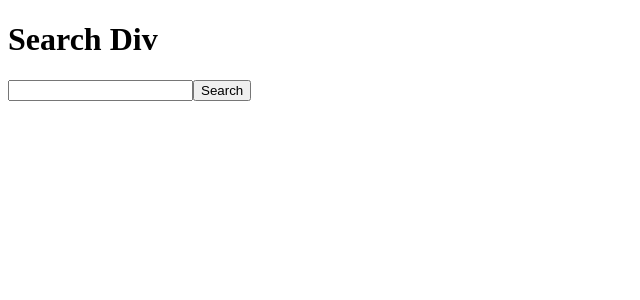
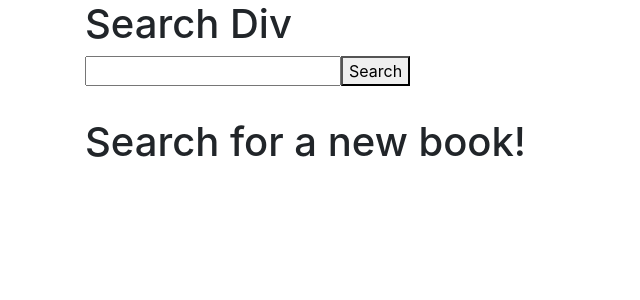
Before and after one commit to JEmnetu/myBookshelf, a React (Create React App) app in the folder client/: page / in a window 1280 px wide. Shown: the top 300 px of the page, without its empty margins (0-640 px from the left). Built offline with nearby package versions, Linux system fonts and the light colour scheme.

Commit message:
added save function so that queried books can be save to the DB

```diff
--- a/client/package.json
+++ b/client/package.json
@@ -13,7 +13,7 @@
     "react-scripts": "3.4.1",
     "reactstrap": "^8.5.1"
   },
-  "proxy": "http://localhost:6000",
+  "proxy": "http://localhost:6001",
   "scripts": {
     "start": "react-scripts start",
     "build": "react-scripts build",
--- a/client/src/App.css
+++ b/client/src/App.css
@@ -1,3 +1,7 @@
-.App {
-  text-align: center;
+.Save-btn {
+  margin-right: 2rem;
 }
+
+.srd {
+  margin-bottom: 2rem;
+}
--- a/client/src/App.js
+++ b/client/src/App.js
@@ -1,5 +1,7 @@
 import React from "react";
 import Search from "./pages/Search";
+import "bootstrap/dist/css/bootstrap.css";
+import "./App.css";
 
 function App() {
   return (
--- /dev/null
+++ b/client/src/components/SearchResult.jsx
@@ -0,0 +1,47 @@
+import React, { Component } from "react";
+import { ListGroup, ListGroupItem, Button } from "reactstrap";
+import axios from "axios";
+class SearchResult extends Component {
+  state = { title: "", author: "" };
+  onSave = (book) => {
+    console.log(book);
+    this.setState(
+      {
+        title: book.volumeInfo.title,
+        author: book.volumeInfo.authors[0],
+      },
+      () => axios.post("/api/books", this.state)
+    );
+  };
+  render() {
+    if (this.props.ready === true) {
+      return (
+        <div>
+          <ListGroup>
+            {/* {console.log(this.props.books)} */}
+            {this.props.books.map((book) => (
+              <ListGroupItem key={book.id}>
+                <Button
+                  color="dark"
+                  className="Save-btn"
+                  size="sm"
+                  onClick={this.onSave.bind(this, book)}
+                >
+                  Save
+                </Button>
+                {book.volumeInfo.title}{" "}
+              </ListGroupItem>
+            ))}
+          </ListGroup>
+        </div>
+      );
+    }
+    return (
+      <div>
+        <h1>Search for a new book!</h1>
+      </div>
+    );
+  }
+}
+
+export default SearchResult;
--- a/client/src/pages/Search.jsx
+++ b/client/src/pages/Search.jsx
@@ -1,31 +1,47 @@
 import React, { Component } from "react";
+import SearchResult from "../components/SearchResult";
+import { Container } from "reactstrap";
 let axios = require("axios");
 
 class Search extends Component {
+  state = {
+    books: [],
+    isLoaded: false,
+  };
+
   onSubmitSearch = (e) => {
     e.preventDefault();
 
+    const query = e.target[0].value;
+    if (query.length === 0) {
+      this.setState({ isLoaded: false });
+      return;
+    }
     axios
       .get(`https://www.googleapis.com/books/v1/volumes?q=${e.target[0].value}`)
-      .then((books) => {});
+      .then((books) => {
+        this.setState({ books: books.data.items, isLoaded: true });
+      });
   };
-  onInputChange = (e) => {
-    console.log(e.target.value);
-  };
+  // onInputChange = (e) => {
+
+  // };
+
+  // onSaveBook = (book) => {
+  //   console.log(book);
+  // };
   render() {
     return (
-      <div>
-        <h1>Search Div</h1>
-        <form onSubmit={this.onSubmitSearch}>
-          <input
-            onChange={this.onInputChange}
-            type="text"
-            id="search"
-            name="search"
-          />
-          <button type="submit">Search</button>
-        </form>
-      </div>
+      <Container>
+        <div>
+          <h1>Search Div</h1>
+          <form className="srd" onSubmit={this.onSubmitSearch}>
+            <input type="text" id="search" name="search" />
+            <button type="submit">Search</button>
+          </form>
+          <SearchResult books={this.state.books} ready={this.state.isLoaded} />
+        </div>
+      </Container>
     );
   }
 }
```
Also changed, not shown: client/src/components/SearchForm.jsx (added, +41 -0 lines).
